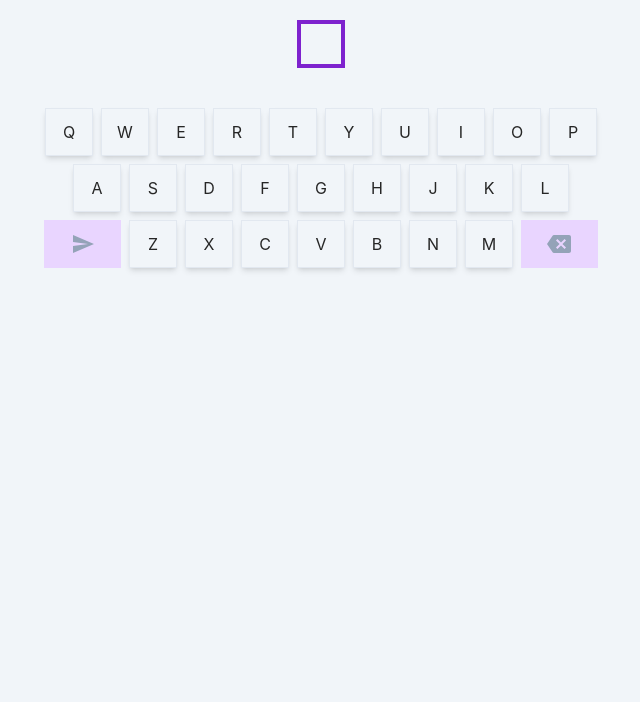
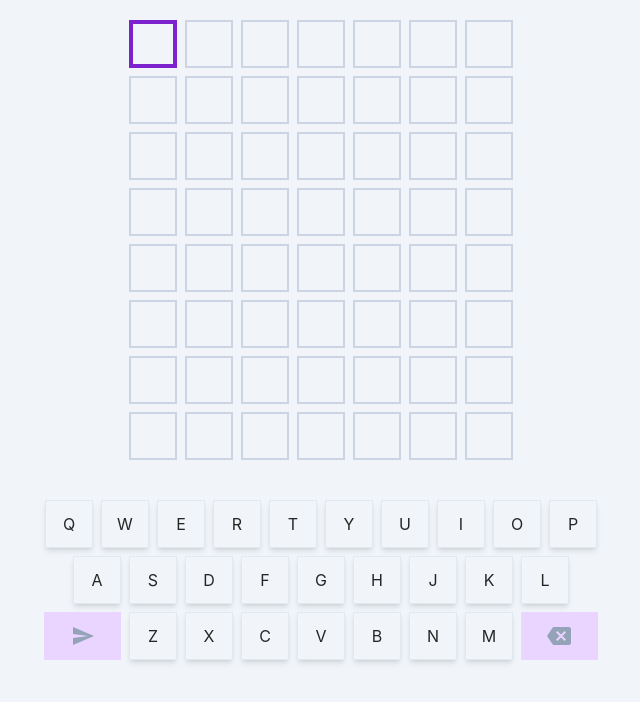
Before and after one commit to fernandoxe/swiftwords, a React (Create React App) app: page / in a window 1280 px wide. Shown: the top 702 px of the page, without its empty margins (319-959 px from the left). Built offline with nearby package versions, Linux system fonts and the light colour scheme.

Commit message:
chore: constants and dates

```diff
--- a/src/components/Game/index.tsx
+++ b/src/components/Game/index.tsx
@@ -1,10 +1,14 @@
 import { useState } from 'react';
 import { Board } from '../Board';
 import { Keyboard } from '../Keyboard';
-import { emptyKeyStates, word, wordLength, rows } from '../../constants';
+import { emptyKeyStates } from '../../constants';
 import { keyState, SquareI } from '../Board/Square';
 import { Result } from '../Result';
-import { getEmojisBoard, getEmptyBoard, insertNewChar, insertNewRow, isWinner } from '../../services';
+import { getEmojisBoard, getEmptyBoard, getTodayWord, insertNewChar, insertNewRow, isWinner } from '../../services';
+
+const word = getTodayWord();
+const wordLength = word.word.length;
+const rows = wordLength + 1;
 
 export interface Word {
   word: string;
```
